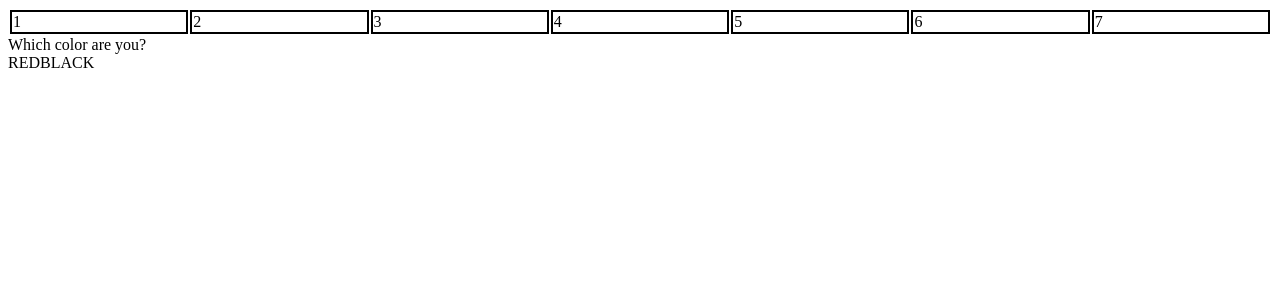
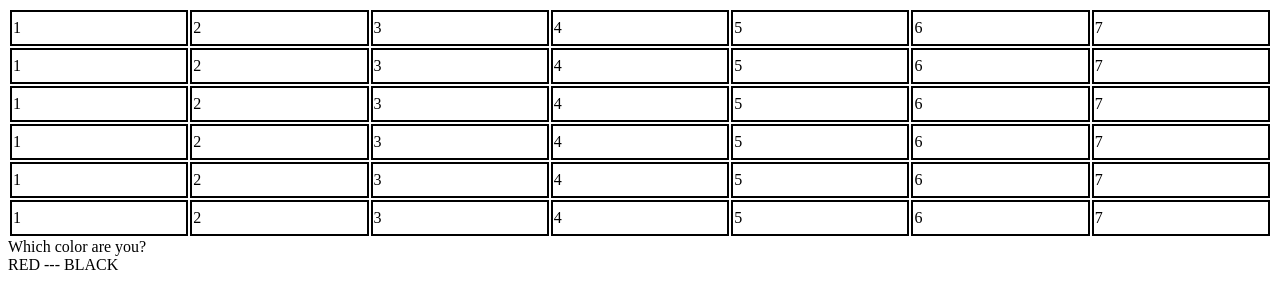
Before and after one commit to rjcorwin/Connect-Four-Boards, a plain HTML site: page attachments/index.html in a window 1280 px wide. Drawn offline with Linux system fonts and the light colour scheme.

Commit message:
full grid

```diff
--- a/attachments/index.html
+++ b/attachments/index.html
@@ -34,8 +34,9 @@
 
   <style type="text/css">
 
-    td {margin: 3px;
-
+    td {
+      margin: 3px;
+      height: 30px;
       border: solid 2px #000  ;
     }
 
@@ -51,10 +52,56 @@
       <td class="cell-1x6">6</td>
       <td class="cell-1x7">7</td>
     </tr>
+    <tr>
+      <td class="cell-2x1">1</td>
+      <td class="cell-2x2">2</td>
+      <td class="cell-2x3">3</td>
+      <td class="cell-2x4">4</td>
+      <td class="cell-2x5">5</td>
+      <td class="cell-2x6">6</td>
+      <td class="cell-2x7">7</td>
+    </tr>
+    <tr>
+      <td class="cell-3x1">1</td>
+      <td class="cell-3x2">2</td>
+      <td class="cell-3x3">3</td>
+      <td class="cell-3x4">4</td>
+      <td class="cell-3x5">5</td>
+      <td class="cell-3x6">6</td>
+      <td class="cell-3x7">7</td>
+    </tr>
+    <tr>
+      <td class="cell-4x1">1</td>
+      <td class="cell-4x2">2</td>
+      <td class="cell-4x3">3</td>
+      <td class="cell-4x4">4</td>
+      <td class="cell-4x5">5</td>
+      <td class="cell-4x6">6</td>
+      <td class="cell-4x7">7</td>
+    </tr>
+    <tr>
+      <td class="cell-5x1">1</td>
+      <td class="cell-5x2">2</td>
+      <td class="cell-5x3">3</td>
+      <td class="cell-5x4">4</td>
+      <td class="cell-5x5">5</td>
+      <td class="cell-5x6">6</td>
+      <td class="cell-5x7">7</td>
+    </tr>
+    <tr>
+      <td class="cell-6x1">1</td>
+      <td class="cell-6x2">2</td>
+      <td class="cell-6x3">3</td>
+      <td class="cell-6x4">4</td>
+      <td class="cell-6x5">5</td>
+      <td class="cell-6x6">6</td>
+      <td class="cell-6x7">7</td>
+    </tr>
+
   </table>
 
   <div class="my-color">Which color are you?</div>
-  <span class="a-color red">RED</span><span class="a-color black">BLACK</div>
+  <span class="a-color red">RED</span><span> --- </span><span class="a-color black">BLACK</div>
 
   </body>
 </html>
```
